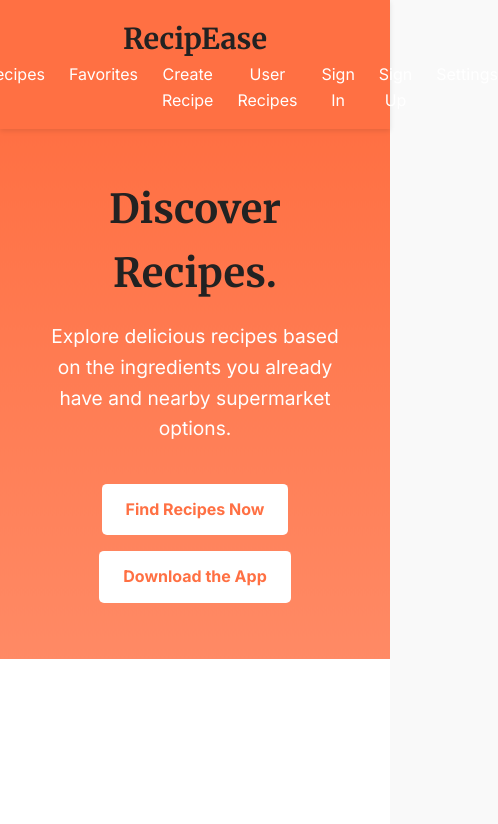
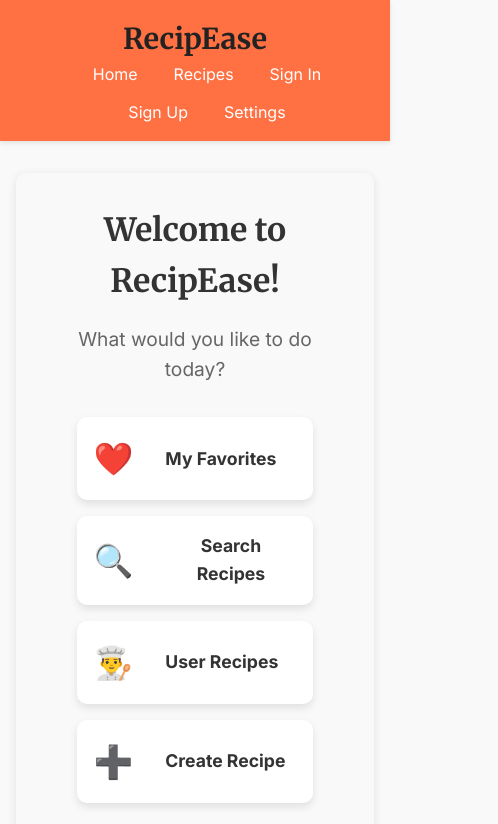
Before and after one commit to JoeSinnott/RecipEase, a React (Create React App) app in the folder frontend/: page /userhomepage in a window 390 px wide. Shown: the top 824 px of the page, 498 px wide, since content can reach past the window. Built offline with nearby package versions, Linux system fonts and the light colour scheme.

Commit message:
added a welcome page and added back user recipe page

```diff
--- a/frontend/src/App.js
+++ b/frontend/src/App.js
@@ -11,6 +11,7 @@ import FavoritesPage from './pages/FavoritesPage';
 import CreateRecipePage from './pages/CreateRecipePage';
 import RecipeDetailPage from './pages/RecipeDetailPage';
 import SettingsPage from './pages/SettingsPage';
+import UserRecipesPage from './pages/UserRecipesPage';
 import "./styles.css";
 import { useTheme } from './ThemeContext';
 import UserHomePage from './pages/UserHomePage';
@@ -67,6 +68,7 @@ const AppContent = () => {
             <Route path="/" element={<HomePage />} />
             <Route path="/recipes" element={<RecipesPage />} />
             <Route path="/favorites" element={<FavoritesPage />} />
+            <Route path="/user-recipes" element={<UserRecipesPage />} />
             <Route path="/create-recipe" element={<CreateRecipePage/>} />
             <Route path="/signin" element={<SignIn setUser={setUser}/>} />
             <Route path="/signup" element={<SignUp />} />
--- a/frontend/src/components/Header.js
+++ b/frontend/src/components/Header.js
@@ -12,9 +12,6 @@ const Header = () => {
           <ul className="nav-links">
             <li><Link to="/">Home</Link></li>
             <li><Link to="/recipes">Recipes</Link></li>
-            <li><Link to="/favorites">Favorites</Link></li>
-            <li><Link to="/create-recipe">Create Recipe</Link></li>
-            <li><Link to="/user-recipes">User Recipes</Link></li>
             <li><Link to="/signin">Sign In</Link></li>
             <li><Link to="/signup">Sign Up</Link></li>
             <li><Link to="/settings">Settings</Link></li>
--- a/frontend/src/components/UserHeader.js
+++ b/frontend/src/components/UserHeader.js
@@ -1,5 +1,6 @@
 import React from "react";
 import { Link } from "react-router-dom";
+import "../styles/UserHeader.css";
 
 const UserHeader = ({user, onSignOut}) => {
   return (
@@ -13,10 +14,11 @@ const UserHeader = ({user, onSignOut}) => {
             <span>Welcome, {user.username}!</span>
             <li><Link to="/userhomepage">Home</Link></li>
             <li><Link to="/recipes">Recipes</Link></li>
+            <li><Link to="/user-recipes">User Recipes</Link></li>
             <li><Link to="/favorites">Favorites</Link></li>
             <li><Link to="/create-recipe">Create Recipe</Link></li>
             <li><Link to="/settings">Settings</Link></li>
-            <li><button className="nav-button" onClick={onSignOut}>Sign Out</button></li>
+            <li><button className="signout-button" onClick={onSignOut}>Sign Out</button></li>
           </ul>
         </nav>
       </div>
--- a/frontend/src/pages/UserHomePage.js
+++ b/frontend/src/pages/UserHomePage.js
@@ -1,10 +1,52 @@
-import React from "react";
+import React, { useState, useEffect } from "react";
+import { Link } from "react-router-dom";
+import "../styles/UserHomePage.css";
 import Hero from "../components/Hero";
 import Features from "../components/Features";
 
 const UserHomePage = () => {
+  const [user, setUser] = useState(null);
+
+  useEffect(() => {
+    // Get user info from localStorage
+    const storedUser = localStorage.getItem("user");
+    if (storedUser) {
+      try {
+        setUser(JSON.parse(storedUser));
+      } catch (err) {
+        console.error("Failed to parse user from localStorage:", err);
+      }
+    }
+  }, []);
+
   return (
-    <main>
+    <main className="user-home-page">
+      <div className="welcome-container">
+        <h1>Welcome to RecipEase{user ? `, ${user.username}` : ""}!</h1>
+        <p>What would you like to do today?</p>
+
+        <div className="action-buttons">
+          <Link to="/favorites" className="action-button">
+            <span className="icon">❤️</span>
+            <span>My Favorites</span>
+          </Link>
+
+          <Link to="/recipes" className="action-button">
+            <span className="icon">🔍</span>
+            <span>Search Recipes</span>
+          </Link>
+
+          <Link to="/user-recipes" className="action-button">
+            <span className="icon">👨‍🍳</span>
+            <span>User Recipes</span>
+          </Link>
+
+          <Link to="/create-recipe" className="action-button">
+            <span className="icon">➕</span>
+            <span>Create Recipe</span>
+          </Link>
+        </div>
+      </div>
       <Hero />
       <Features />
     </main>
--- /dev/null
+++ b/frontend/src/styles/UserHeader.css
@@ -0,0 +1,101 @@
+/* UserHeader specific styles */
+
+/* Navigation links container */
+.nav-links {
+  display: flex;
+  align-items: center;
+  gap: 1.5rem;
+}
+
+/* Welcome message */
+.nav-links span {
+  margin-right: 1rem;
+  font-weight: 500;
+  color: white;
+  padding: 4px 12px;
+  background-color: rgba(255, 255, 255, 0.2);
+  border-radius: 20px;
+}
+
+/* Navigation link items */
+.nav-links li {
+  position: relative;
+  display: flex;
+  align-items: center;
+}
+
+/* Navigation links */
+.nav-links li a {
+  position: relative;
+  transition: color 0.3s;
+}
+
+/* Underline effect for links */
+.nav-links li a::after {
+  content: '';
+  position: absolute;
+  width: 0;
+  height: 2px;
+  bottom: -4px;
+  left: 0;
+  background-color: white;
+  transition: width 0.3s;
+}
+
+.nav-links li a:hover::after {
+  width: 100%;
+}
+
+/* Sign out button styling */
+.signout-button {
+  background-color: #ff5252;
+  color: white;
+  border: none;
+  border-radius: 4px;
+  padding: 8px 16px;
+  font-size: 0.9rem;
+  font-weight: 600;
+  cursor: pointer;
+  transition: all 0.3s ease;
+  box-shadow: 0 2px 4px rgba(0, 0, 0, 0.1);
+  display: flex;
+  align-items: center;
+}
+
+.signout-button:hover {
+  background-color: #ff1744;
+  transform: translateY(-2px);
+  box-shadow: 0 4px 8px rgba(0, 0, 0, 0.2);
+}
+
+.signout-button:active {
+  transform: translateY(0);
+  box-shadow: 0 1px 2px rgba(0, 0, 0, 0.1);
+}
+
+.signout-button::before {
+  content: "👋";
+  margin-right: 6px;
+  font-size: 1rem;
+}
+
+/* Responsive adjustments */
+@media (max-width: 768px) {
+  .nav-links {
+    flex-wrap: wrap;
+    justify-content: center;
+    gap: 0.75rem;
+  }
+
+  .nav-links span {
+    width: 100%;
+    text-align: center;
+    margin-bottom: 0.5rem;
+    margin-right: 0;
+  }
+
+  .signout-button {
+    padding: 6px 12px;
+    font-size: 0.8rem;
+  }
+}
--- /dev/null
+++ b/frontend/src/styles/UserHomePage.css
@@ -0,0 +1,106 @@
+.user-home-page {
+  max-width: 1200px;
+  margin: 0 auto;
+  padding: 2rem 1rem;
+}
+
+.welcome-container {
+  background-color: #f9f9f9;
+  border-radius: 10px;
+  padding: 2rem;
+  margin-bottom: 2rem;
+  text-align: center;
+  box-shadow: 0 2px 10px rgba(0, 0, 0, 0.1);
+}
+
+.welcome-container h1 {
+  font-size: 2.5rem;
+  margin-bottom: 1rem;
+  color: #333;
+}
+
+.welcome-container p {
+  font-size: 1.2rem;
+  color: #666;
+  margin-bottom: 2rem;
+}
+
+.action-buttons {
+  display: flex;
+  justify-content: center;
+  flex-wrap: wrap;
+  gap: 1.5rem;
+  margin-top: 1.5rem;
+}
+
+.action-button {
+  display: flex;
+  flex-direction: column;
+  align-items: center;
+  padding: 1.5rem;
+  background-color: white;
+  border-radius: 10px;
+  box-shadow: 0 4px 8px rgba(0, 0, 0, 0.1);
+  transition: transform 0.3s ease, box-shadow 0.3s ease;
+  text-decoration: none;
+  color: #333;
+  width: 150px;
+  height: 200px;
+}
+
+.action-button:hover {
+  transform: translateY(-5px);
+  box-shadow: 0 6px 12px rgba(0, 0, 0, 0.15);
+}
+
+.action-button .icon {
+  font-size: 2.5rem;
+  margin-bottom: 1rem;
+}
+
+.action-button span:not(.icon) {
+  font-weight: 600;
+  font-size: 1.1rem;
+}
+
+/* Responsive adjustments */
+@media (max-width: 768px) {
+  .action-buttons {
+    gap: 1rem;
+  }
+
+  .action-button {
+    width: 130px;
+    height: 130px;
+    padding: 1rem;
+  }
+
+  .action-button .icon {
+    font-size: 2rem;
+  }
+}
+
+@media (max-width: 480px) {
+  .welcome-container h1 {
+    font-size: 2rem;
+  }
+
+  .action-buttons {
+    flex-direction: column;
+    align-items: center;
+  }
+
+  .action-button {
+    width: 80%;
+    height: auto;
+    flex-direction: row;
+    justify-content: flex-start;
+    padding: 1rem;
+    gap: 1rem;
+  }
+
+  .action-button .icon {
+    margin-bottom: 0;
+    margin-right: 1rem;
+  }
+}
```
